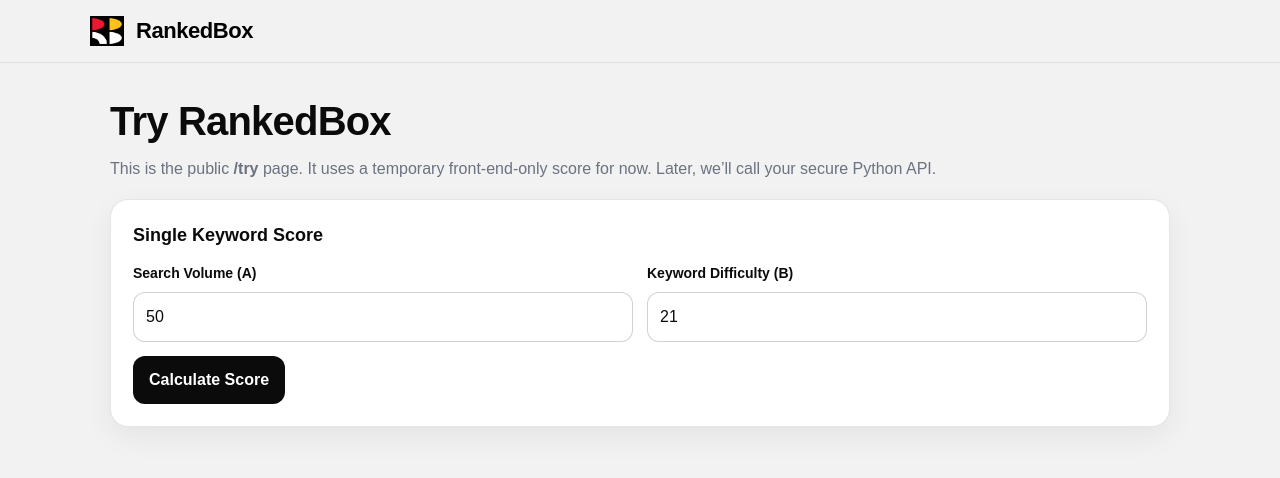
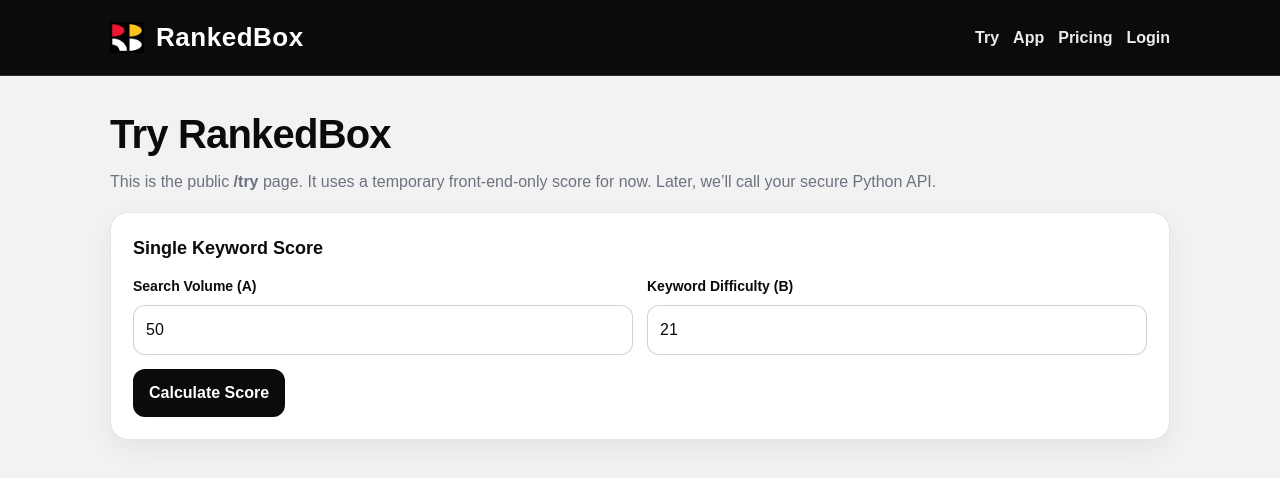
Before and after one commit to growthghost/kwapp, a Next.js app in the folder web/: page / in a window 1280 px wide. Shown: the top 478 px of the page. Built offline with nearby package versions, Linux system fonts and the light colour scheme.

Commit message:
Layout.js_Fix header bar and nav

```diff
--- a/web/src/app/layout.js
+++ b/web/src/app/layout.js
@@ -1,3 +1,4 @@
+// web/src/app/layout.js
 import "./globals.css";
 
 export const metadata = {
@@ -9,17 +10,26 @@
   return (
     <html lang="en">
       <body>
-        <header className="rbTopbar">
-          <div className="rbBrand">
+        <header className="rb-header">
+          <div className="rb-header-inner">
+            <div className="rb-brand">
               <img
-              className="rbLogo"
+                className="rb-logo"
                 src="/RankedBoxLogoIcon.png"
                 alt="RankedBox"
                 width={34}
                 height={34}
                 style={{ width: 34, height: 34, objectFit: "contain", display: "block" }}
               />
-            <span className="rbBrandText">RankedBox</span>
+              <span className="rb-brand-name">RankedBox</span>
+            </div>
+
+            <nav className="rb-nav">
+              <a href="/try">Try</a>
+              <a href="/app">App</a>
+              <a href="/pricing">Pricing</a>
+              <a href="/login">Login</a>
+            </nav>
           </div>
         </header>
 
```
Lines whose indentation alone changed are shown as unchanged.
